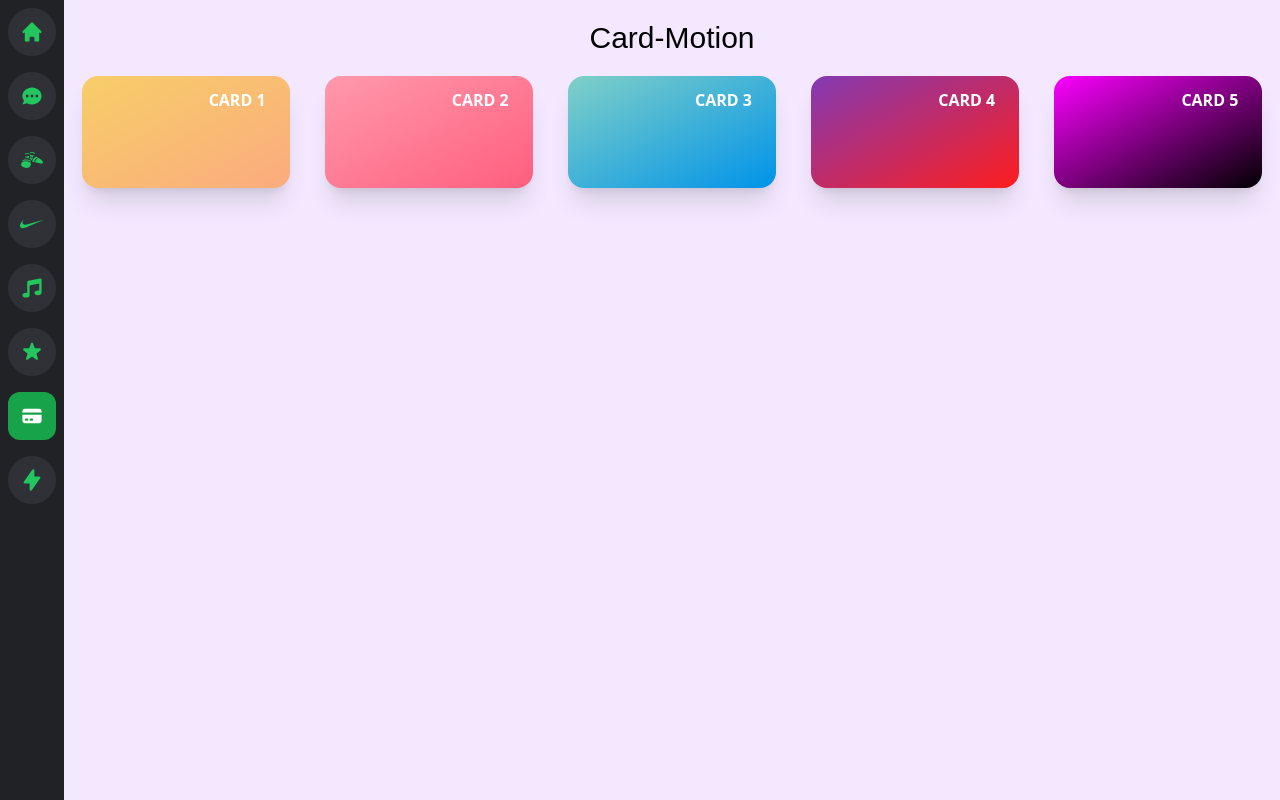
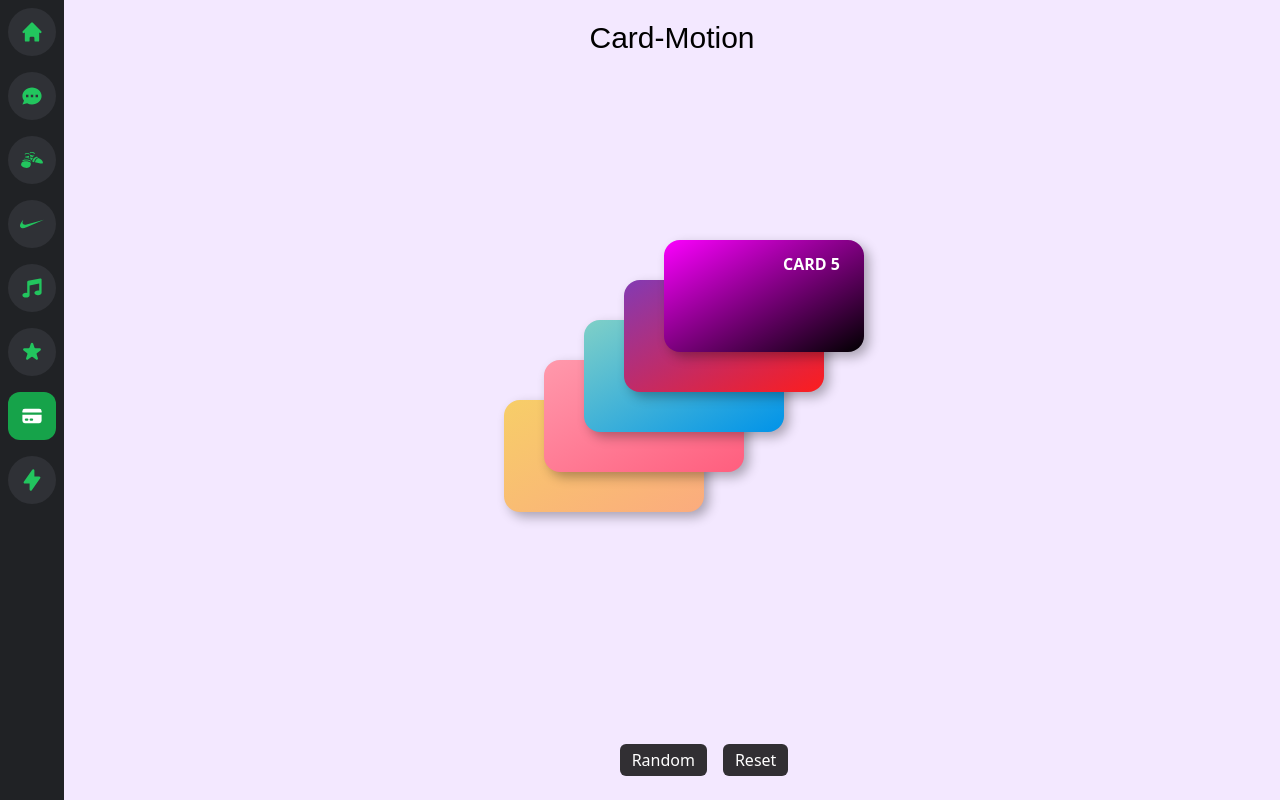
Before and after one commit to SOPLAY/Tailwindcss, a Next.js app: page /card in a window 1280 px wide. Built offline with nearby package versions, Linux system fonts and the light colour scheme.

Commit message:
[ Card ] Add card setting motion event

```diff
--- a/pages/card.tsx
+++ b/pages/card.tsx
@@ -1,17 +1,29 @@
+import gsap, { Power3 } from 'gsap';
 import { NextPage } from 'next';
 import Head from 'next/head';
-import React from 'react';
+import React, { useEffect, useRef, useState } from 'react';
 
 type CardProps = {
   children: React.ReactNode;
   bgGradient: string;
 };
+
 const Card: React.FC<CardProps> = ({ children, bgGradient }) => (
   <div
-    className={`w-52 h-28 rounded-2xl p-3 bg-white shadow-xl bg-gradient-to-tl ${bgGradient}`}
+    className={`absolute w-[200px] h-28 rounded-2xl p-3 bg-white shadow-[5px_5px_12px_rgba(0,0,0,0.3)] bg-gradient-to-tl ${bgGradient}`}
   >
     <p className={`text-right pr-3 text-white font-bold`}>{children}</p>
   </div>
+);
+
+type ButtonProps = { children: React.ReactNode; onClick: () => void };
+const Button: React.FC<ButtonProps> = ({ children, onClick }) => (
+  <button
+    className='px-3 py-1 m-2 text-white rounded-md bg-black/80'
+    onClick={() => onClick()}
+  >
+    {children}
+  </button>
 );
 
 const Home: NextPage = () => {
@@ -22,20 +34,59 @@ const Home: NextPage = () => {
     { title: 'card', bgGradient: 'from-[#fd1d1d] to-[#833ab4]' },
     { title: 'card', bgGradient: 'from-[#000000] to-[#FC00FF]' },
   ];
+
+  const sectionRef = useRef<HTMLElement>(null);
+  const [windowSize, setWindowSize] = useState({
+    height: 0,
+    width: 0,
+  });
+  const cardSetting = () => {
+    if (sectionRef.current) {
+      const cards = sectionRef.current.getElementsByTagName('div');
+      for (let i = 0; i < cards.length; i++) {
+        gsap.to(cards[i], 0.7, {
+          top: windowSize.height / 2 - i * 40,
+          left: windowSize.width / 2 - 200 + i * 40,
+          rotation: 0,
+          ease: Power3.easeInOut,
+          delay: i * 0.1,
+        });
+      }
+    }
+  };
+  useEffect(() => {
+    if (window) {
+      setWindowSize({ height: window.innerHeight, width: window.innerWidth });
+      window.addEventListener('resize', () => {
+        setWindowSize({ height: window.innerHeight, width: window.innerWidth });
+      });
+    }
+  }, []);
+
+  useEffect(() => {
+    cardSetting();
+  }, [windowSize]);
+
+  const onRandom = () => {};
+
   return (
     <>
       <Head>
         <title>Card-Motion</title>
       </Head>
-      <div className='h-screen bg-purple-100'>
+      <div className='relative h-screen bg-purple-100'>
         <h1 className='my-5 text-3xl text-center font-DoHyeon'>Card-Motion</h1>
-        <section className='flex flex-wrap justify-around'>
+        <section className='flex flex-wrap justify-around' ref={sectionRef}>
           {cardData.map((v, i) => (
             <Card bgGradient={v.bgGradient} key={i}>
               {`${v.title.toUpperCase()} ${i + 1}`}
             </Card>
           ))}
         </section>
+        <div className='fixed w-full text-center bottom-[2%] '>
+          <Button onClick={() => onRandom()}>Random</Button>
+          <Button onClick={() => cardSetting()}>Reset</Button>
+        </div>
       </div>
     </>
   );
```
